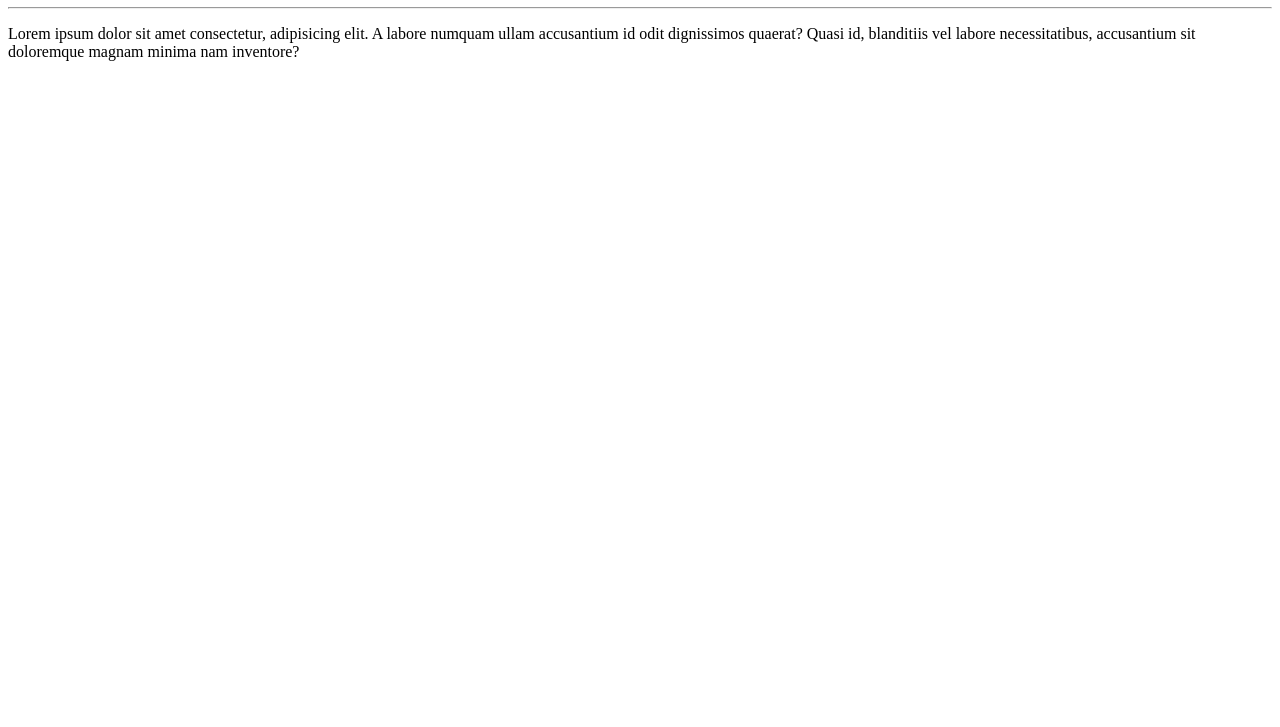
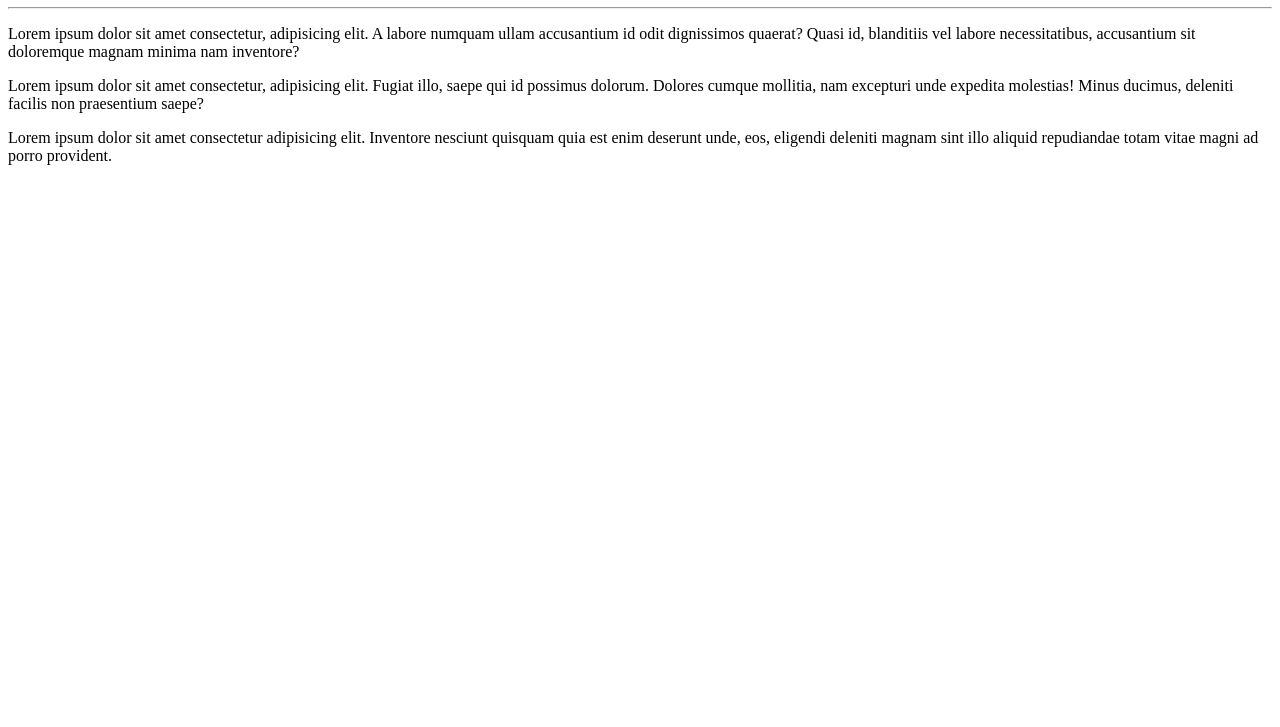
Before and after one commit to Erik-Santos/Ola-Mundo, a plain HTML site: page site-exemplo/index.html in a window 1280 px wide. Shown: the part 73-800 px from the top of the page. Drawn offline with Linux system fonts and the light colour scheme.

Commit message:
adicionei um parágrafo

```diff
--- a/site-exemplo/index.html
+++ b/site-exemplo/index.html
@@ -10,5 +10,7 @@
     <h1>Olá, Mundo!</h1>
     <hr>
     <p>Lorem ipsum dolor sit amet consectetur, adipisicing elit. A labore numquam ullam accusantium id odit dignissimos quaerat? Quasi id, blanditiis vel labore necessitatibus, accusantium sit doloremque magnam minima nam inventore?</p>
+    <p>Lorem ipsum dolor sit amet consectetur, adipisicing elit. Fugiat illo, saepe qui id possimus dolorum. Dolores cumque mollitia, nam excepturi unde expedita molestias! Minus ducimus, deleniti facilis non praesentium saepe?</p>
+    <p>Lorem ipsum dolor sit amet consectetur adipisicing elit. Inventore nesciunt quisquam quia est enim deserunt unde, eos, eligendi deleniti magnam sint illo aliquid repudiandae totam vitae magni ad porro provident.</p>
 </body>
 </html>
```
